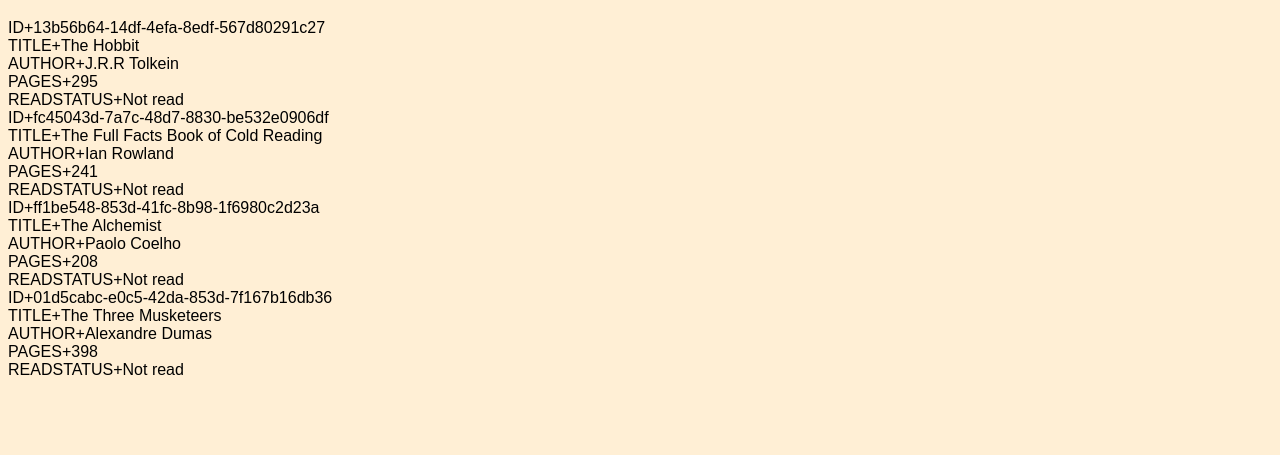
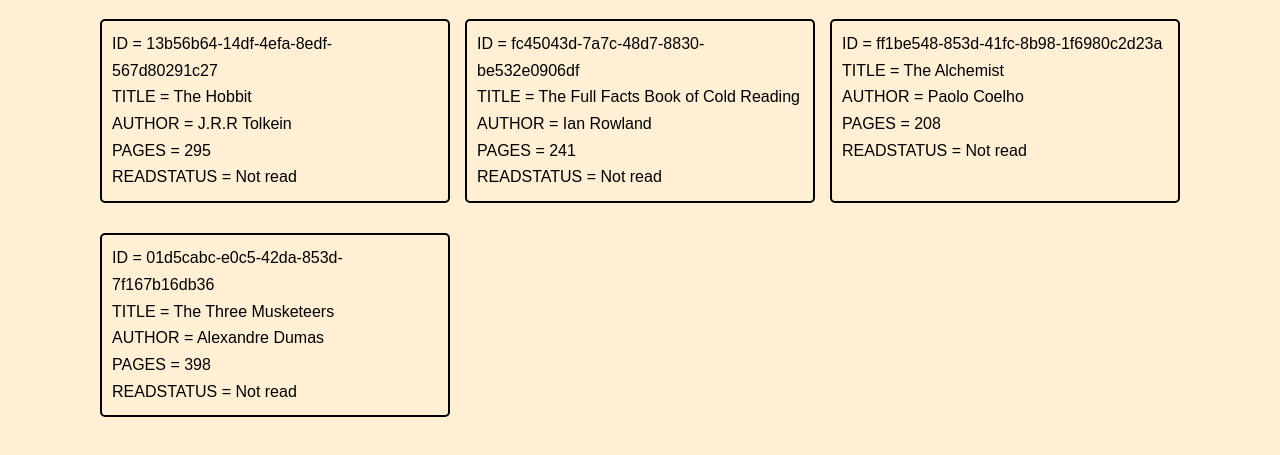
Before and after one commit to amuuo-dev/Library_odinProject, a plain HTML site: page index.html in a window 1280 px wide. Shown: the part 61-516 px from the top of the page. Drawn offline with Linux system fonts and the light colour scheme.

Commit message:
styled my library

```diff
--- a/index.js
+++ b/index.js
@@ -37,7 +37,7 @@
     container.appendChild(div);
 
     for (const [key, value] of Object.entries(book)) {
-      div.textContent += `${key.toUpperCase()}+${value}\n`;
+      div.textContent += `${key.toUpperCase()} = ${value}\n`;
     }
   }
 }
--- a/styles.css
+++ b/styles.css
@@ -7,3 +7,23 @@
 h1 {
   text-align: center;
 }
+.container div {
+  margin-bottom: 15px;
+  border: 2px solid black;
+  width: 350px;
+  padding: 10px;
+  border-radius: 5px;
+  overflow-wrap: normal;
+  box-sizing: border-box;
+  line-height: 3ch;
+}
+.container div:hover {
+  background-color: bisque;
+}
+.container {
+  display: grid;
+  grid-template-columns: repeat(auto-fit, 350px);
+  justify-content: center;
+  align-content: center;
+  gap: 15px;
+}
```
